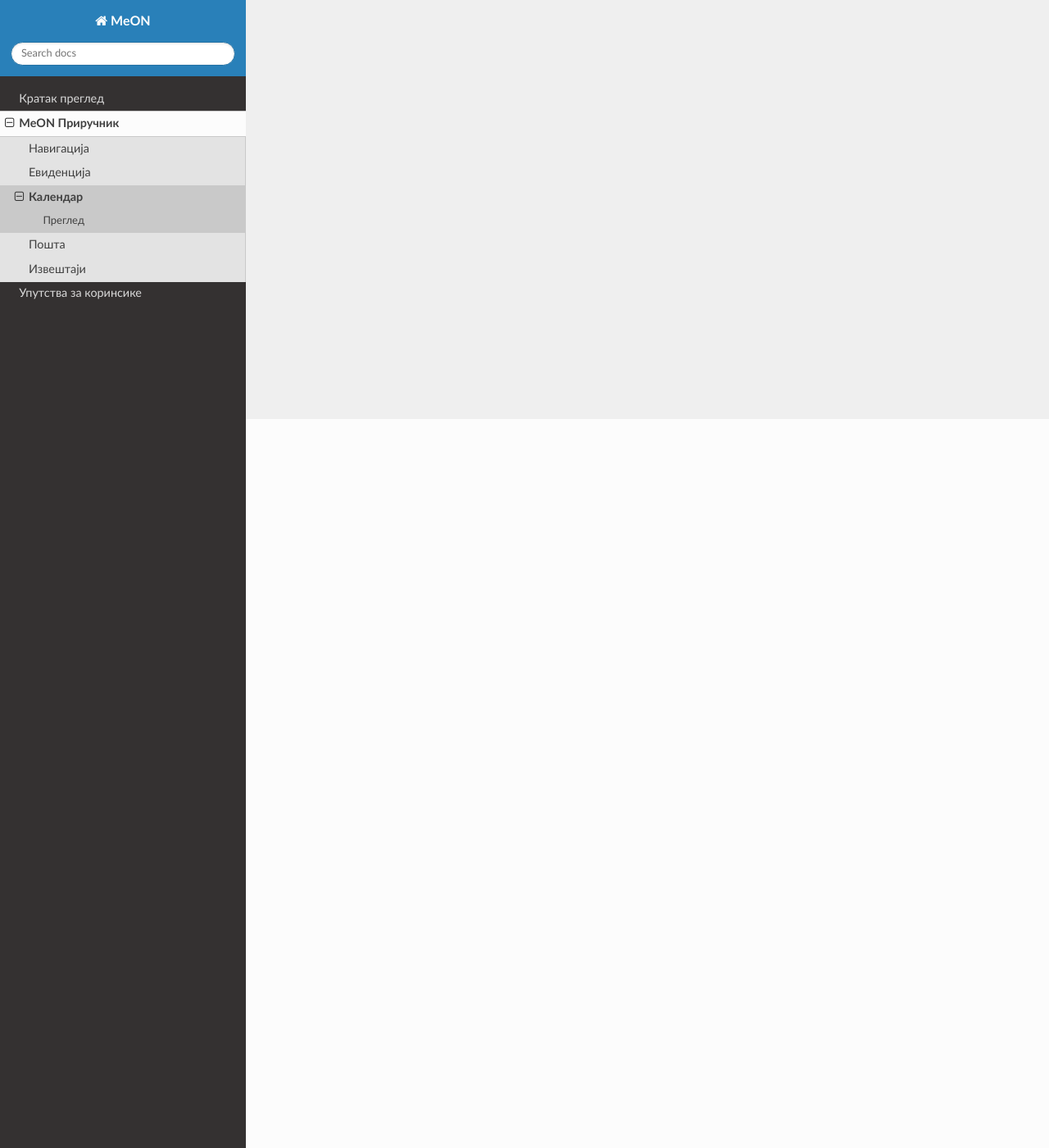
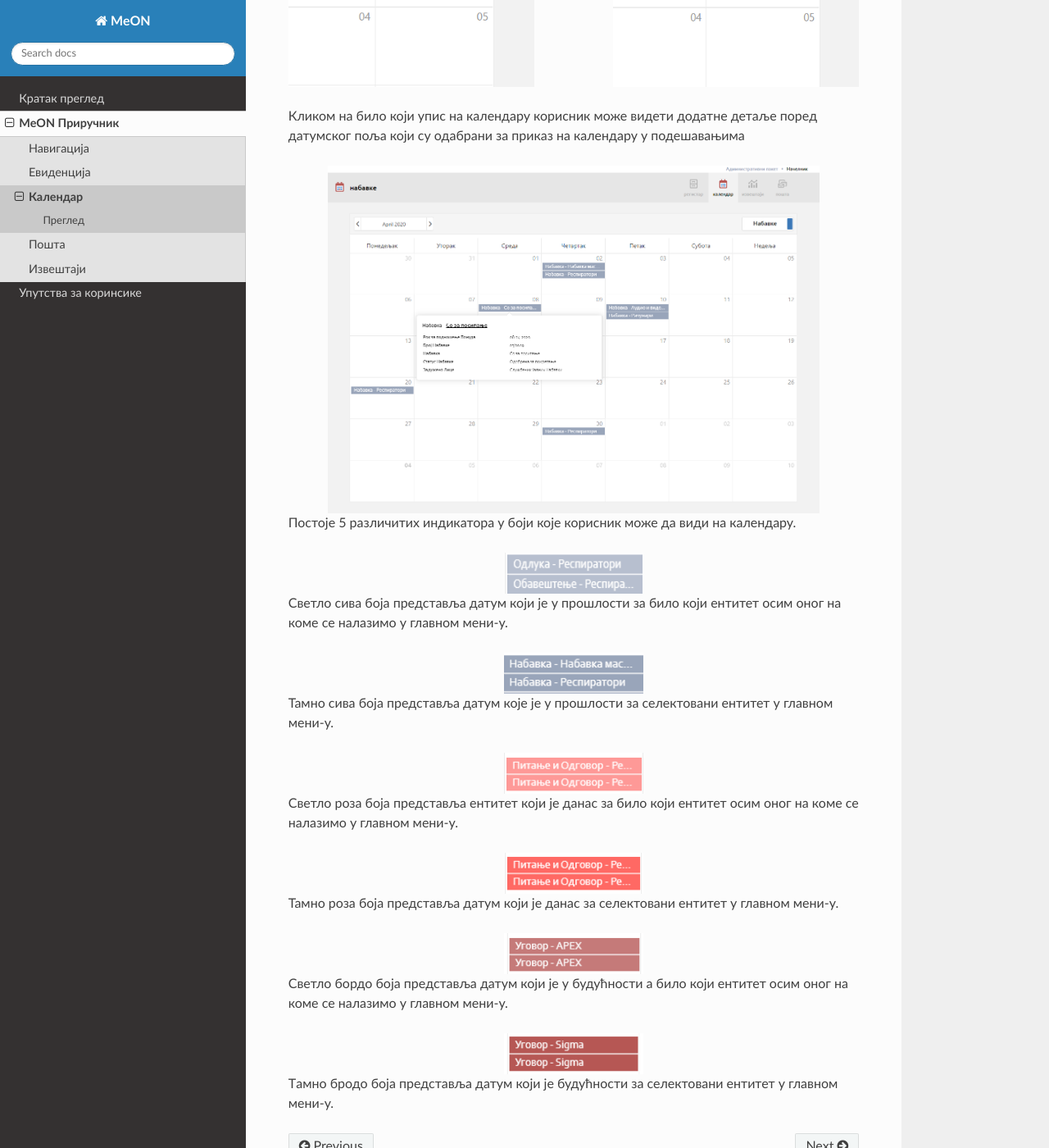
Before and after one commit to ismt-hub/MeON-Docs, a Sphinx documentation site: the page built from docs/prirucnik/kalendar.rst, in a window 1280 px wide and 1400 px high, scrolled down 889 px. Shown: the whole window at 82% size. Built offline with Sphinx 7.4.7 and the Read the Docs theme 2.0.0, drawn with Linux system fonts in a browser that asks for light colours; some of the changed text lies outside the part shown.

Commit message:
Added new images and text

```diff
--- a/docs/prirucnik/kalendar.rst
+++ b/docs/prirucnik/kalendar.rst
@@ -10,3 +10,71 @@
 
 Преглед
 ========
+
+Календар представља приказ свих датумских поља на селектованом ентитету.
+
+
+Поред селектованог ентитета, у десном углу календара постоји прекидач, једноставним кликом и пребацивањем прекидача на "Све" корисник ће видети све уписе без обзира на селектовани ентитет у главном мени-у.
+
+.. image:: ../_static/img/Kalendar/kalendar3.png
+   :width: 300
+   :height: 300
+   :align: left
+
+.. image:: ../_static/img/Kalendar/kalendar5.png
+   :width: 300
+   :height: 300
+   :align: right
+
+
+
+
+Кликом на било који упис на календару корисник може видети додатне детаље поред датумског поља који су одабрани за приказ на календару у подешавањима
+
+.. image:: ../_static/img/Kalendar/kalendar1.png
+   :width: 600
+   :align: center
+
+Постоје 5 различитих индикатора у боји које корисник може да види на календару.
+
+.. image:: ../_static/img/Kalendar/kalendar6.png
+   :width: 170
+   :height: 50
+   :align: center
+
+Светло сива боја представља датум који је у прошлости за било који ентитет осим оног на коме се налазимо у главном мени-у.
+
+.. image:: ../_static/img/Kalendar/kalendar7.png
+   :width: 170
+   :height: 50
+   :align: center
+
+Тамно сива боја представља датум које је у прошлости за селектовани ентитет у главном мени-у.
+
+.. image:: ../_static/img/Kalendar/kalendar8.png
+   :width: 170
+   :height: 50
+   :align: center
+
+Светло роза боја представља ентитет који је данас за било који ентитет осим оног на коме се налазимо у главном мени-у.
+
+.. image:: ../_static/img/Kalendar/kalendar9.png
+   :width: 170
+   :height: 50
+   :align: center
+
+Тамно роза боја представља датум који је данас за селектовани ентитет у главном мени-у.
+
+.. image:: ../_static/img/Kalendar/kalendar10.png
+   :width: 170
+   :height: 50
+   :align: center
+
+Светло бордо боја представља датум који је у будућности а било који ентитет осим оног на коме се налазимо у главном мени-у.
+
+.. image:: ../_static/img/Kalendar/kalendar11.png
+   :width: 170
+   :height: 50
+   :align: center
+
+Tамно бродо боја представља датум који је будућности за селектовани ентитет у главном мени-у.
--- a/docs/prirucnik/navigacija.rst
+++ b/docs/prirucnik/navigacija.rst
@@ -17,7 +17,7 @@ MeOn апликација је пројектована тако да корис
     :height: 300
     :align: center
 
-Главни мени представља листа са леве стране екрана. Она садржи ентитете којима корисник може да приступи. Уз помоћ главног менија можемо се на једноставан начин кретати кроз ентитете и видети листе записа ентитета.
+Главни мени представља листа са леве стране екрана. Она садржи ентитете којима корисник може да приступи. Уз помоћ главног менија корисник се може на једноставан начин кретати кроз ентитете и видети листе записа ентитета.
 
 На сваком од ентитета главног мену-а корисник може добити нотификацију која ће бити приказана као беџ са бројем нотификација. Нотификације ће бити детаљније објашњене у поглављу Пошта.
 
--- a/docs/prirucnik/posta.rst
+++ b/docs/prirucnik/posta.rst
@@ -15,3 +15,7 @@
 
 Чет
 ---
+
+.. image:: ../_static/img/Posta/posta1.png
+   :width: 600
+   :align: center
```
Also changed, not shown: docs/_static/img/Kalendar/kalendar.png, docs/_static/img/Kalendar/kalendar1.png (added), docs/_static/img/Kalendar/kalendar10.png (added), docs/_static/img/Kalendar/kalendar11.png (added), docs/_static/img/Kalendar/kalendar3.png (added), docs/_static/img/Kalendar/kalendar5.png (added), docs/_static/img/Kalendar/kalendar6.png (added), docs/_static/img/Kalendar/kalendar7.png (added), docs/_static/img/Kalendar/kalendar8.png (added), docs/_static/img/Kalendar/kalendar9.png (added), docs/_static/img/Posta/posta1.png (added).
